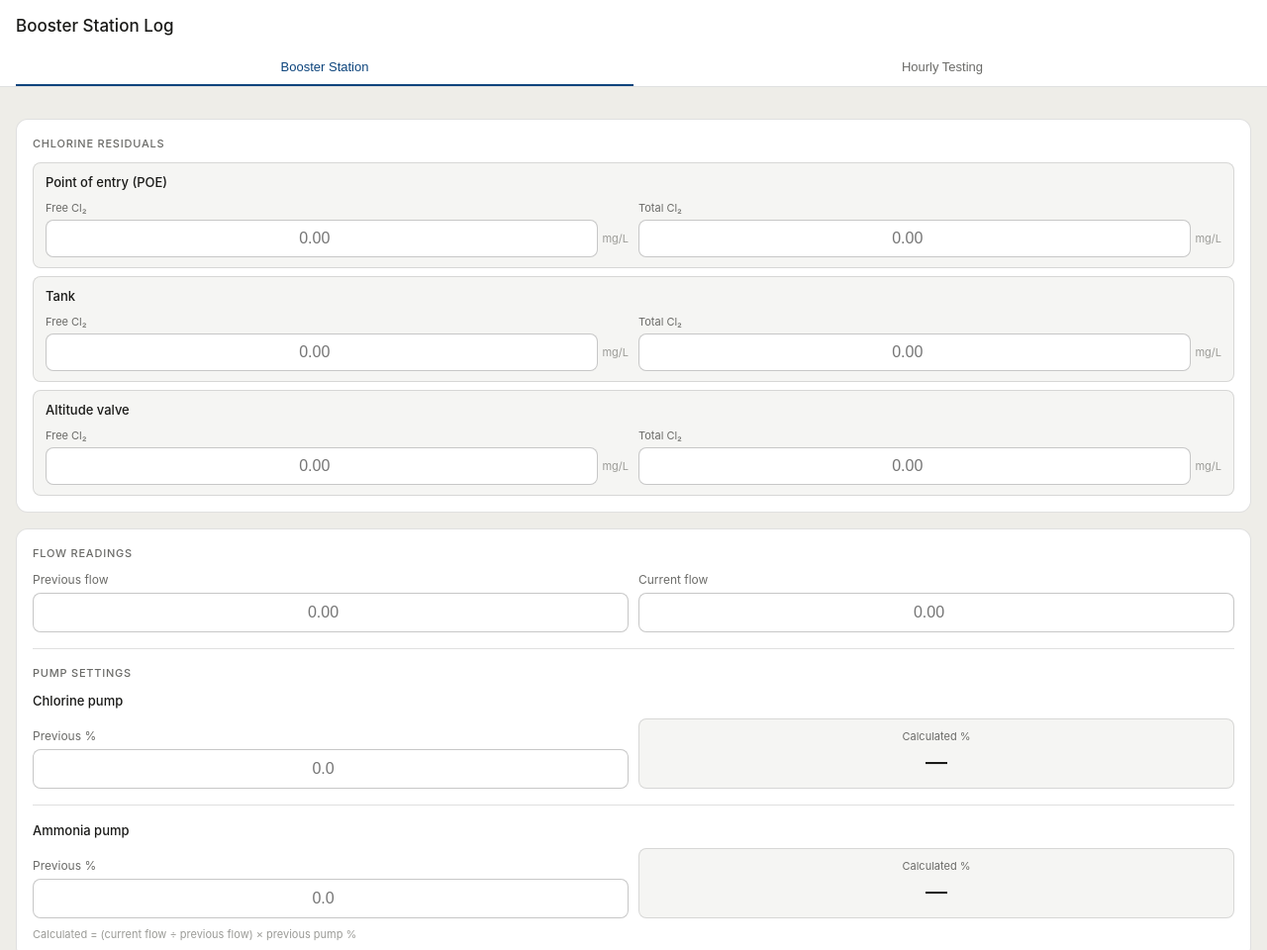
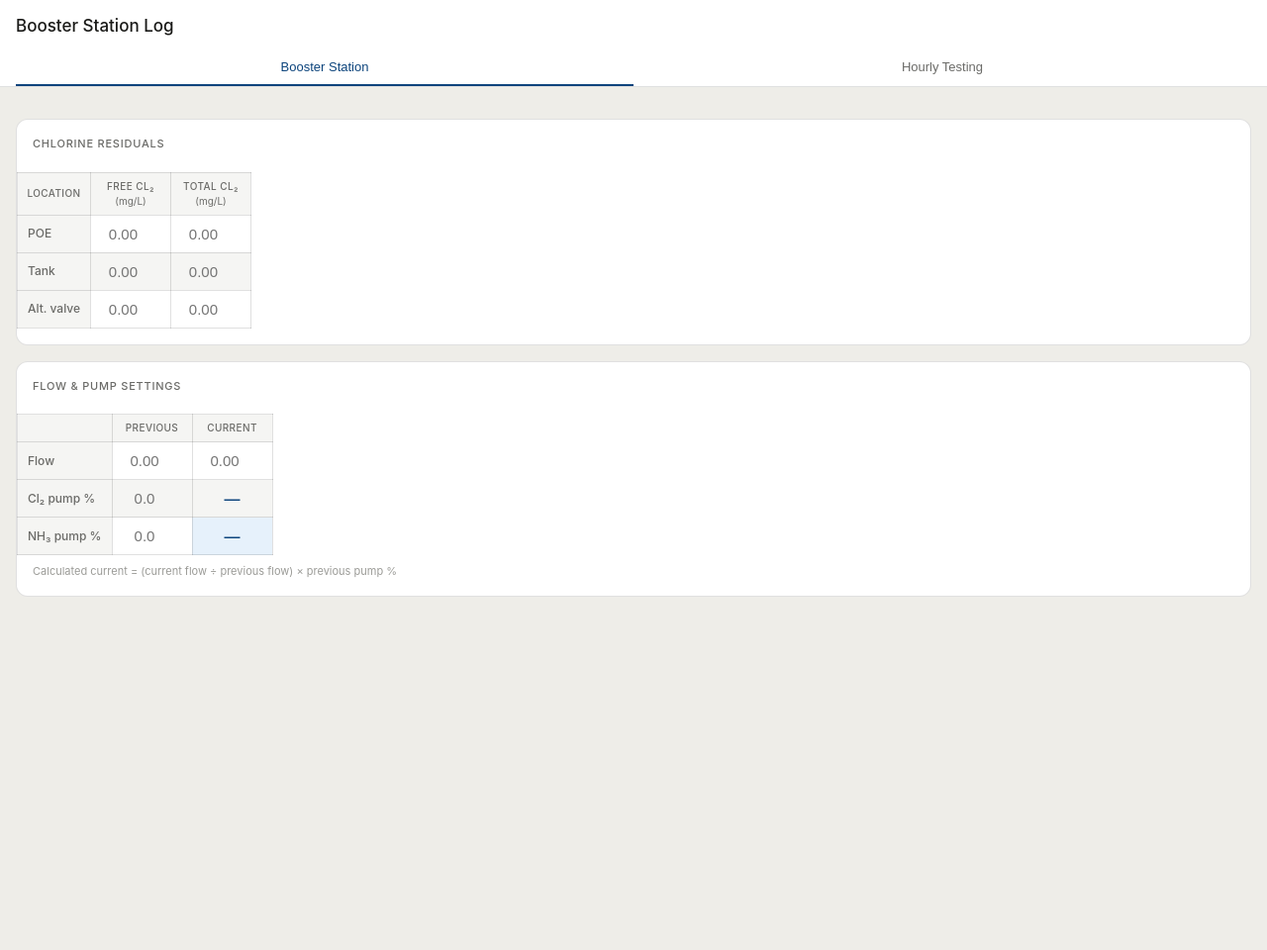
Before and after one commit to NSIDWater/Booster, a plain HTML site: page index.html in a window 1280 px wide. Shown: the top 960 px of the page at 99% size. After the commit the page ends 800 px from the top, so only its background shows below. Drawn offline with Linux system fonts and the light colour scheme.

Commit message:
Update index.html

```diff
--- a/index.html
+++ b/index.html
@@ -84,47 +84,42 @@
     letter-spacing: 0.07em; color: var(--text-secondary); margin-bottom: 10px;
   }
 
-  /* ---- Booster residuals ---- */
-  .loc-card {
-    background: var(--bg-secondary); border: 0.5px solid var(--border);
-    border-radius: var(--radius-md); padding: 10px 12px; margin-bottom: 8px;
+  /* ---- Booster station compact tables ---- */
+  .bs-tbl-wrap { overflow-x: auto; -webkit-overflow-scrolling: touch; margin: 0 -1rem; padding: 0 1rem; }
+  table.bs {
+    border-collapse: collapse; font-size: 13px; width: auto;
   }
-  .loc-card:last-child { margin-bottom: 0; }
-  .loc-label { font-size: 13px; font-weight: 500; color: var(--text); margin-bottom: 8px; }
-  .residual-row { display: flex; gap: 10px; }
-  .residual-field { flex: 1; display: flex; flex-direction: column; gap: 3px; }
-  .residual-field label { font-size: 11px; color: var(--text-secondary); }
-  .res-input-wrap { display: flex; align-items: center; gap: 4px; }
-  .res-input-wrap input {
-    flex: 1; min-width: 0; padding: 9px 6px; font-size: 16px;
-    border: 0.5px solid var(--border-secondary); border-radius: var(--radius-md);
-    background: var(--bg); color: var(--text); text-align: center; -webkit-appearance: none;
+  table.bs th {
+    font-size: 10px; font-weight: 500; text-transform: uppercase;
+    letter-spacing: 0.04em; color: var(--text-secondary);
+    background: var(--bg-secondary); padding: 6px 8px;
+    border: 0.5px solid var(--border); text-align: center; white-space: nowrap;
   }
-  .res-input-wrap input:focus { outline: none; box-shadow: 0 0 0 2px var(--border-info); }
-  .unit { font-size: 11px; color: var(--text-tertiary); white-space: nowrap; }
-
-  /* ---- Booster flow/pump ---- */
-  .two-col { display: grid; grid-template-columns: 1fr 1fr; gap: 10px; margin-bottom: 1rem; }
-  .field-group { display: flex; flex-direction: column; gap: 4px; }
-  .field-label { font-size: 12px; color: var(--text-secondary); }
-  .field-input {
-    padding: 10px; font-size: 16px; border: 0.5px solid var(--border-secondary);
-    border-radius: var(--radius-md); background: var(--bg); color: var(--text);
-    width: 100%; -webkit-appearance: none; text-align: center;
+  table.bs td {
+    padding: 3px 4px; border: 0.5px solid var(--border); vertical-align: middle;
   }
-  .field-input:focus { outline: none; box-shadow: 0 0 0 2px var(--border-info); }
+  table.bs td.row-lbl {
+    font-size: 12px; font-weight: 500; color: var(--text-secondary);
+    background: var(--bg-secondary); white-space: nowrap; padding: 6px 10px;
+  }
+  table.bs tbody tr:nth-child(even) td:not(.row-lbl) { background: var(--bg-secondary); }
+  table.bs td input {
+    width: 72px; padding: 7px 4px; font-size: 15px;
+    border: none; border-radius: 4px;
+    background: transparent; color: var(--text);
+    text-align: center; -webkit-appearance: none; display: block;
+  }
+  table.bs td input:focus {
+    outline: none; background: var(--bg-info);
+    box-shadow: 0 0 0 2px var(--border-info); border-radius: 4px;
+  }
+  table.bs td.result-td {
+    background: var(--bg-info); text-align: center;
+    font-size: 16px; font-weight: 500; color: var(--text-info);
+    min-width: 64px; padding: 6px 8px;
+  }
+  .calc-note { font-size: 11px; color: var(--text-tertiary); margin-top: 8px; }
   hr.divider { border: none; border-top: 0.5px solid var(--border); margin: 1rem 0; }
-  .pump-block { margin-bottom: 1rem; }
-  .pump-block:last-of-type { margin-bottom: 0; }
-  .pump-name { font-size: 13px; font-weight: 500; color: var(--text); margin-bottom: 8px; }
-  .pump-inputs { display: grid; grid-template-columns: 1fr 1fr; gap: 10px; align-items: end; }
-  .result-box {
-    background: var(--bg-secondary); border: 0.5px solid var(--border);
-    border-radius: var(--radius-md); padding: 9px 10px; text-align: center;
-  }
-  .result-label { font-size: 11px; color: var(--text-secondary); margin-bottom: 1px; }
-  .result-value { font-size: 22px; font-weight: 500; color: var(--text); }
-  .calc-note { font-size: 11px; color: var(--text-tertiary); margin-top: 8px; }
 
   /* ---- Shift selector: side by side ---- */
   .shift-btns { display: flex; flex-direction: row; gap: 6px; }
@@ -202,117 +197,69 @@
 <!-- ========== BOOSTER STATION ========== -->
 <div class="page active" id="page-booster">
 
-  <div class="card" style="margin-top:1rem;">
-    <p class="section-title">Chlorine residuals</p>
-
-    <div class="loc-card">
-      <p class="loc-label">Point of entry (POE)</p>
-      <div class="residual-row">
-        <div class="residual-field">
-          <label>Free Cl₂</label>
-          <div class="res-input-wrap">
-            <input type="number" inputmode="decimal" step="0.01" min="0" placeholder="0.00" />
-            <span class="unit">mg/L</span>
-          </div>
-        </div>
-        <div class="residual-field">
-          <label>Total Cl₂</label>
-          <div class="res-input-wrap">
-            <input type="number" inputmode="decimal" step="0.01" min="0" placeholder="0.00" />
-            <span class="unit">mg/L</span>
-          </div>
-        </div>
-      </div>
-    </div>
-
-    <div class="loc-card">
-      <p class="loc-label">Tank</p>
-      <div class="residual-row">
-        <div class="residual-field">
-          <label>Free Cl₂</label>
-          <div class="res-input-wrap">
-            <input type="number" inputmode="decimal" step="0.01" min="0" placeholder="0.00" />
-            <span class="unit">mg/L</span>
-          </div>
-        </div>
-        <div class="residual-field">
-          <label>Total Cl₂</label>
-          <div class="res-input-wrap">
-            <input type="number" inputmode="decimal" step="0.01" min="0" placeholder="0.00" />
-            <span class="unit">mg/L</span>
-          </div>
-        </div>
-      </div>
-    </div>
-
-    <div class="loc-card">
-      <p class="loc-label">Altitude valve</p>
-      <div class="residual-row">
-        <div class="residual-field">
-          <label>Free Cl₂</label>
-          <div class="res-input-wrap">
-            <input type="number" inputmode="decimal" step="0.01" min="0" placeholder="0.00" />
-            <span class="unit">mg/L</span>
-          </div>
-        </div>
-        <div class="residual-field">
-          <label>Total Cl₂</label>
-          <div class="res-input-wrap">
-            <input type="number" inputmode="decimal" step="0.01" min="0" placeholder="0.00" />
-            <span class="unit">mg/L</span>
-          </div>
-        </div>
-      </div>
+  <div class="card" style="margin-top:1rem; padding:1rem 0;">
+    <div style="padding:0 1rem 10px;"><p class="section-title">Chlorine residuals</p></div>
+    <div class="bs-tbl-wrap">
+      <table class="bs">
+        <thead>
+          <tr>
+            <th>Location</th>
+            <th>Free Cl₂<br><span style="font-weight:400;text-transform:none;letter-spacing:0;">(mg/L)</span></th>
+            <th>Total Cl₂<br><span style="font-weight:400;text-transform:none;letter-spacing:0;">(mg/L)</span></th>
+          </tr>
+        </thead>
+        <tbody>
+          <tr>
+            <td class="row-lbl">POE</td>
+            <td><input type="number" inputmode="decimal" step="0.01" min="0" placeholder="0.00" /></td>
+            <td><input type="number" inputmode="decimal" step="0.01" min="0" placeholder="0.00" /></td>
+          </tr>
+          <tr>
+            <td class="row-lbl">Tank</td>
+            <td><input type="number" inputmode="decimal" step="0.01" min="0" placeholder="0.00" /></td>
+            <td><input type="number" inputmode="decimal" step="0.01" min="0" placeholder="0.00" /></td>
+          </tr>
+          <tr>
+            <td class="row-lbl">Alt. valve</td>
+            <td><input type="number" inputmode="decimal" step="0.01" min="0" placeholder="0.00" /></td>
+            <td><input type="number" inputmode="decimal" step="0.01" min="0" placeholder="0.00" /></td>
+          </tr>
+        </tbody>
+      </table>
     </div>
   </div>
 
-  <div class="card">
-    <p class="section-title">Flow readings</p>
-    <div class="two-col">
-      <div class="field-group">
-        <label class="field-label">Previous flow</label>
-        <input class="field-input" type="number" inputmode="decimal" step="0.01" min="0" placeholder="0.00" id="prev-flow" oninput="calcPumps()" />
-      </div>
-      <div class="field-group">
-        <label class="field-label">Current flow</label>
-        <input class="field-input" type="number" inputmode="decimal" step="0.01" min="0" placeholder="0.00" id="curr-flow" oninput="calcPumps()" />
-      </div>
+  <div class="card" style="padding:1rem 0;">
+    <div style="padding:0 1rem 10px;"><p class="section-title">Flow &amp; pump settings</p></div>
+    <div class="bs-tbl-wrap">
+      <table class="bs">
+        <thead>
+          <tr>
+            <th></th>
+            <th>Previous</th>
+            <th>Current</th>
+          </tr>
+        </thead>
+        <tbody>
+          <tr>
+            <td class="row-lbl">Flow</td>
+            <td><input type="number" inputmode="decimal" step="0.01" min="0" placeholder="0.00" id="prev-flow" oninput="calcPumps()" /></td>
+            <td><input type="number" inputmode="decimal" step="0.01" min="0" placeholder="0.00" id="curr-flow" oninput="calcPumps()" /></td>
+          </tr>
+          <tr>
+            <td class="row-lbl">Cl₂ pump %</td>
+            <td><input type="number" inputmode="decimal" step="0.1" min="0" max="100" placeholder="0.0" id="prev-cl" oninput="calcPumps()" /></td>
+            <td class="result-td" id="calc-cl">—</td>
+          </tr>
+          <tr>
+            <td class="row-lbl">NH₃ pump %</td>
+            <td><input type="number" inputmode="decimal" step="0.1" min="0" max="100" placeholder="0.0" id="prev-nh3" oninput="calcPumps()" /></td>
+            <td class="result-td" id="calc-nh3">—</td>
+          </tr>
+        </tbody>
+      </table>
     </div>
-
-    <hr class="divider" />
-    <p class="section-title">Pump settings</p>
-
-    <div class="pump-block">
-      <p class="pump-name">Chlorine pump</p>
-      <div class="pump-inputs">
-        <div class="field-group">
-          <label class="field-label">Previous %</label>
-          <input class="field-input" type="number" inputmode="decimal" step="0.1" min="0" max="100" placeholder="0.0" id="prev-cl" oninput="calcPumps()" />
-        </div>
-        <div class="result-box">
-          <div class="result-label">Calculated %</div>
-          <div class="result-value" id="calc-cl">—</div>
-        </div>
-      </div>
-    </div>
-
-    <hr class="divider" />
-
-    <div class="pump-block">
-      <p class="pump-name">Ammonia pump</p>
-      <div class="pump-inputs">
-        <div class="field-group">
-          <label class="field-label">Previous %</label>
-          <input class="field-input" type="number" inputmode="decimal" step="0.1" min="0" max="100" placeholder="0.0" id="prev-nh3" oninput="calcPumps()" />
-        </div>
-        <div class="result-box">
-          <div class="result-label">Calculated %</div>
-          <div class="result-value" id="calc-nh3">—</div>
-        </div>
-      </div>
-    </div>
-
-    <p class="calc-note">Calculated = (current flow ÷ previous flow) × previous pump %</p>
+    <p class="calc-note" style="padding:0 1rem;">Calculated current = (current flow ÷ previous flow) × previous pump %</p>
   </div>
 
 </div>
@@ -348,17 +295,15 @@
           <tr>
             <th rowspan="2" style="min-width:52px;">Hour</th>
             <th colspan="2" class="group-hdr">POE residual (mg/L)</th>
-            <th colspan="2" class="group-hdr">Chlorine pump</th>
-            <th colspan="2" class="group-hdr">Ammonia pump</th>
+            <th class="group-hdr">Cl2 %</th>
+            <th class="group-hdr">NH4 %</th>
             <th colspan="2" class="group-hdr">Ammonia (mg/L)</th>
           </tr>
           <tr>
             <th>Free Cl₂</th>
             <th>Total Cl₂</th>
-            <th>Setting %</th>
-            <th>+/− chg</th>
-            <th>Setting %</th>
-            <th>+/− chg</th>
+            <th>Cl2 %</th>
+            <th>NH4 %</th>
             <th>Mono NH₃</th>
             <th>Free NH₃</th>
           </tr>
@@ -395,7 +340,7 @@ var shifts = [
 ];
 
 var hourlyData = [{},{},{}];
-var cols = ['free_cl','total_cl','cl_pct','cl_chg','nh3_pct','nh3_chg','mono_nh3','free_nh3'];
+var cols = ['free_cl','total_cl','cl_pct','nh3_pct','mono_nh3','free_nh3'];
 
 function fid(s,h,c){ return 's'+s+'_'+h+'_'+c; }
 
```
